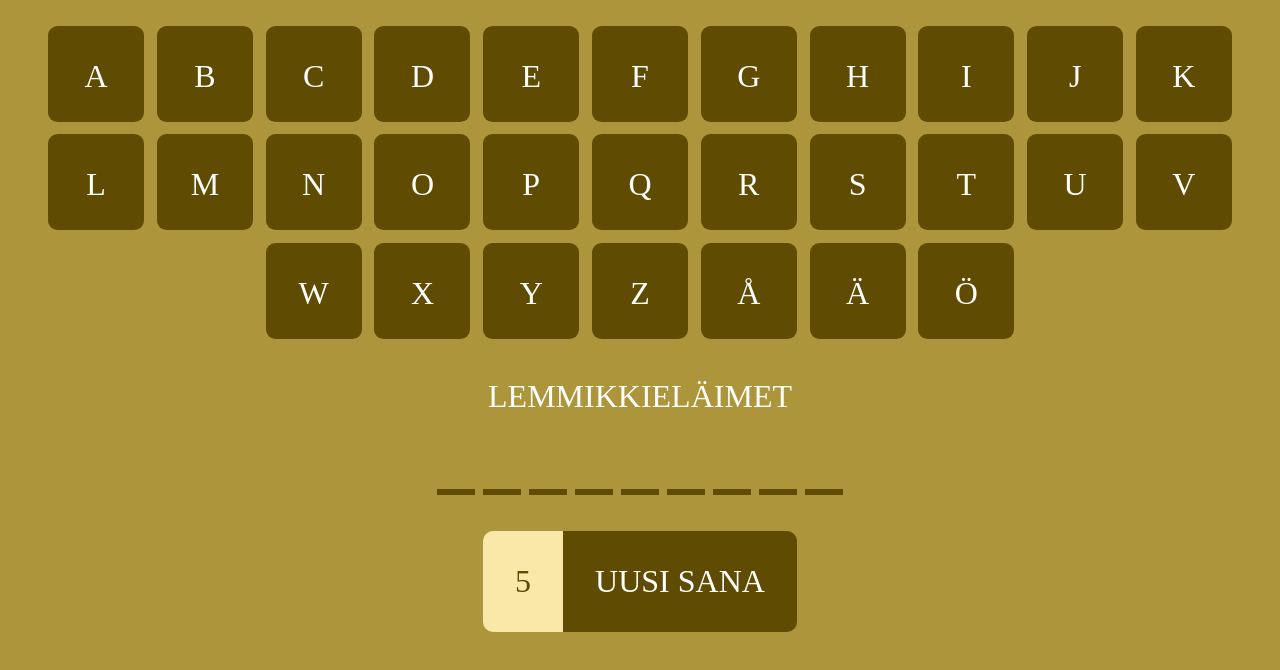
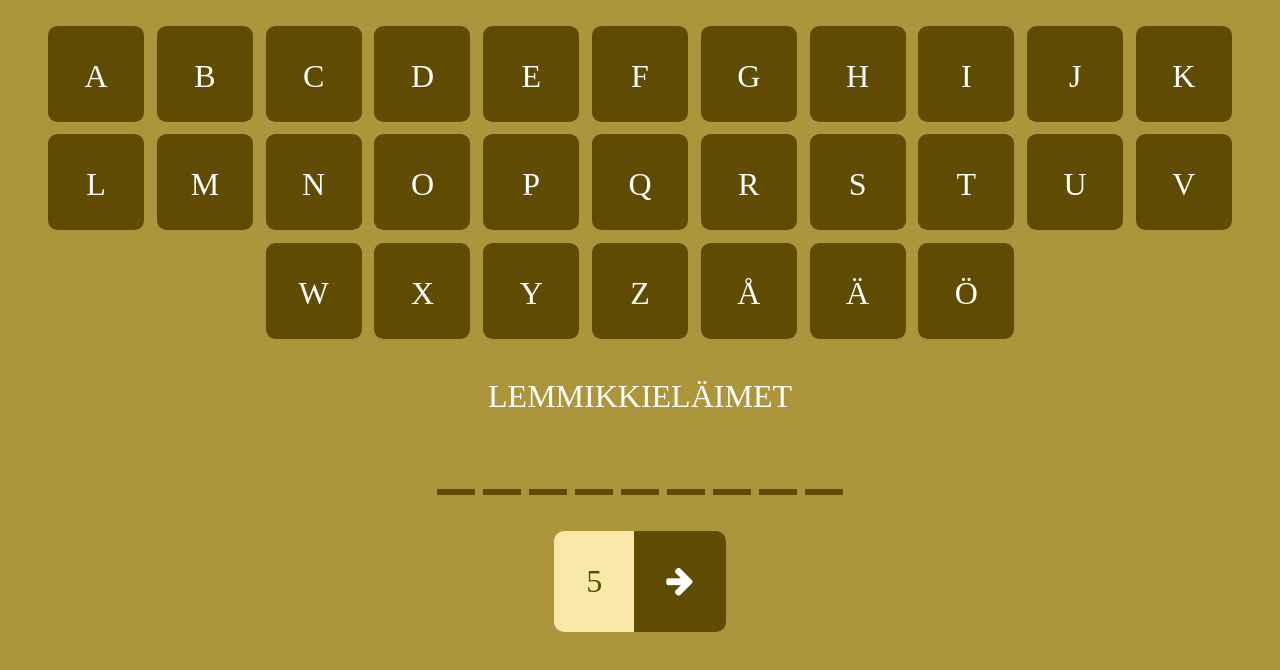
Before and after one commit to janipalsamaki/word-guess, a website built with webpack: page index.html in a window 1280 px wide. Built offline with nearby package versions, Linux system fonts and the light colour scheme.

Commit message:
Styling.

```diff
--- a/index.html
+++ b/index.html
@@ -4,6 +4,7 @@
   <meta charset="UTF-8">
   <title>Sana-arvaus</title>
   <link rel="stylesheet" type="text/css" href="word-guess.css" />
+  <link rel="stylesheet" href="https://maxcdn.bootstrapcdn.com/font-awesome/4.7.0/css/font-awesome.min.css">
 </head>
 <body>
 <div id="app"></div>
--- a/src/index.js
+++ b/src/index.js
@@ -73,7 +73,9 @@ function guessesLeftComponent(guessesLeft) {
 }
 
 function newWordComponent() {
-  return '<div id="new-word" onclick="window.location.reload();">Uusi sana</div>';
+  return `<div id="new-word" onclick="window.location.reload();">
+            <i class="fa fa-arrow-right" aria-hidden="true"></i>
+          </div>`;
 }
 
 function appContainer() {
```
